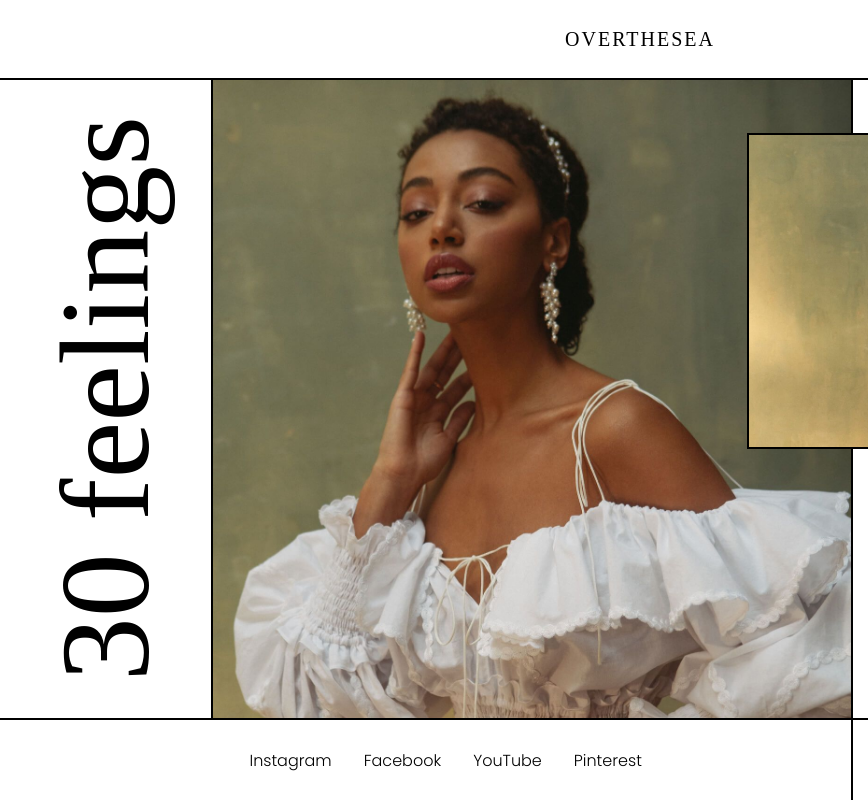
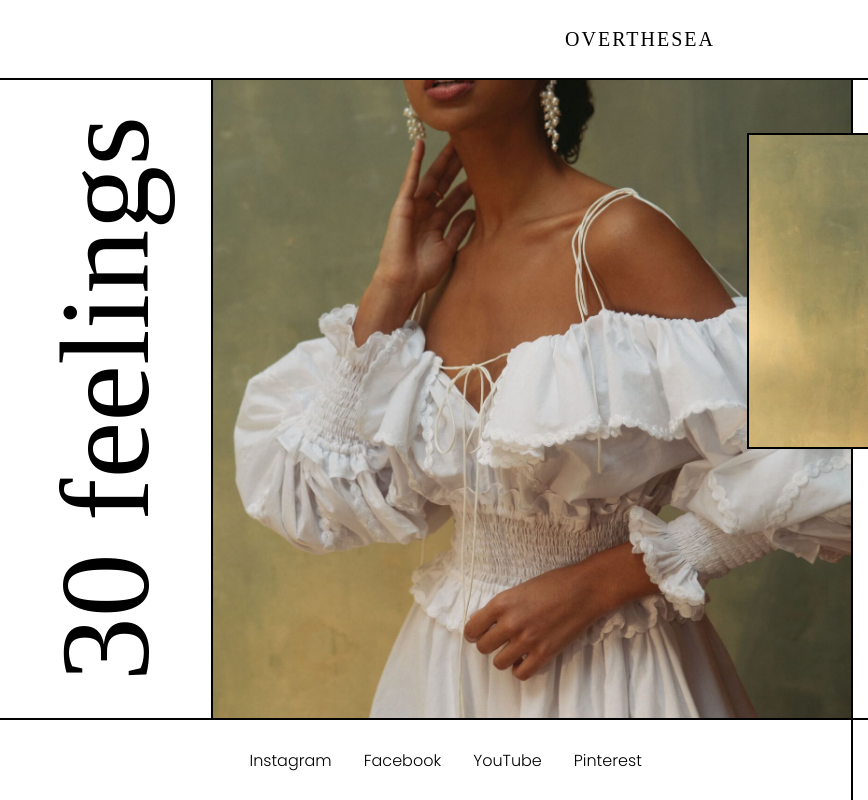
Before and after one commit to OnlyCodeChannel/OVERTHESEA, a plain HTML site: page index.html in a window 1280 px wide. Shown: the full height of the page, 0-868 px from the left. Drawn offline with Linux system fonts and the light colour scheme; a web font is replaced by a local one.

Commit message:
Update style.css

```diff
--- a/style.css
+++ b/style.css
@@ -134,7 +134,7 @@ border-bottom: 2px solid black;
 border-right: 2px solid black;
 background-image: url(photos/olala.jpeg);
 background-size: cover;
-background-position: center top;
+background-position: center 60%;
 }
 
 /***************************************right side**************************************************/
```
